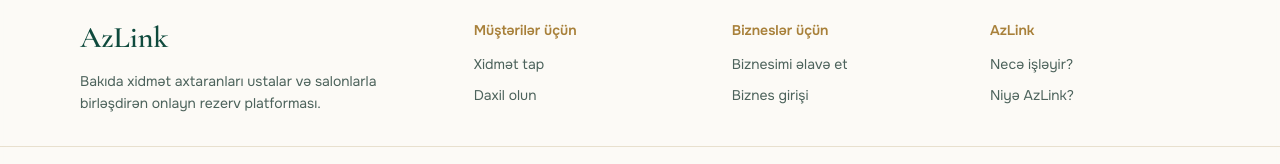
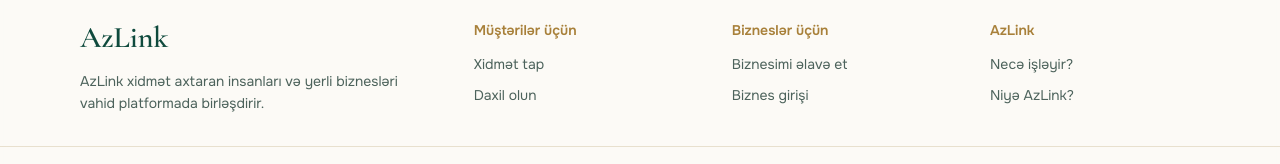
Before and after one commit to Sak1na-IT/AzLink, a React (Vite) app in the folder client/: page / in a window 1280 px wide. Shown: the part 2433-2597 px from the top of the page. Built offline with nearby package versions, Linux system fonts and the light colour scheme; no server answers.

Commit message:
Landing: footer text matches hero lead

```diff
--- a/client/src/i18n/en.ts
+++ b/client/src/i18n/en.ts
@@ -750,7 +750,6 @@ export const en: Record<string, string> = {
   "Pulsuz qeydiyyat": "Free sign-up",
   "Hesabınız yoxdur?": "Don't have an account?",
   "Daha çox rəy ({count})": "More reviews ({count})",
-  "Bakıda xidmət axtaranları ustalar və salonlarla birləşdirən onlayn rezerv platforması.": "An online booking platform connecting people in Baku with professionals and salons.",
   "Xidmət tap": "Find a service",
   "Biznes girişi": "Business sign-in",
   "Bakı, Azərbaycan": "Baku, Azerbaijan",
--- a/client/src/pages/AccountType/AccountType.tsx
+++ b/client/src/pages/AccountType/AccountType.tsx
@@ -306,7 +306,7 @@ function AccountType() {
           <div className="landing-footer__brand">
             <span>AzLink</span>
             <p>
-              {t("Bakıda xidmət axtaranları ustalar və salonlarla birləşdirən onlayn rezerv platforması.")}
+              {t("AzLink xidmət axtaran insanları və yerli biznesləri vahid platformada birləşdirir.")}
             </p>
           </div>
 
```
